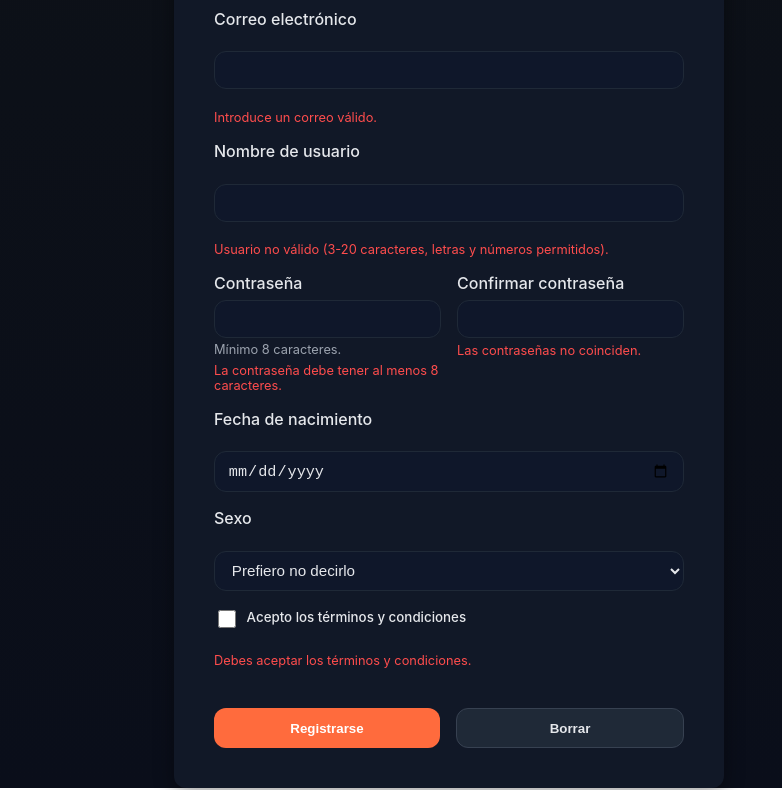
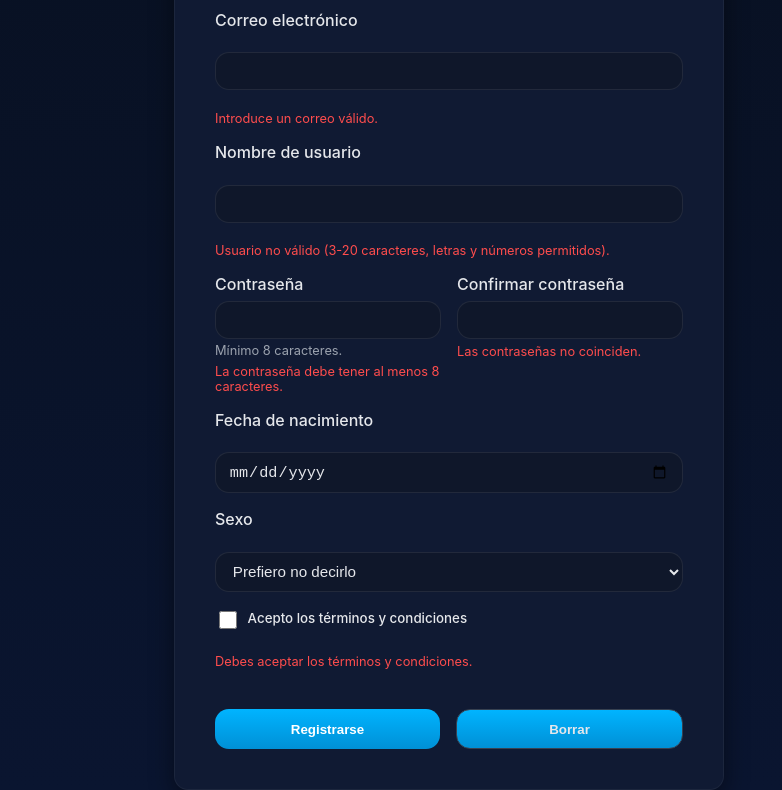
Before and after one commit to ivandiez11/TFG_DAW, a website with bundled scripts: page registro.html in a window 1280 px wide. Shown: the part 256-1046 px from the top of the page, without its empty margins (191-973 px from the left). Built offline with nearby package versions, Linux system fonts and the light colour scheme.

Commit message:
nuevo css

```diff
--- a/estilos/juego.css
+++ b/estilos/juego.css
@@ -20,21 +20,74 @@
 /* ============================================================
    BODY Y FONDO TV
    ============================================================ */
+/* 🌟 Fondo estilo Millonario sin mover el contenido */
+body {
+  position: relative;
+  overflow: hidden;
+}
+
+/* Capa animada detrás de todo */
+/* Mantener el body pero hacer el fondo fijo y siempre visible detrás de todo */
 body {
   margin: 0;
   min-height: 100vh;
   display: flex;
-  flex-direction: column;
+  justify-content: center;
   align-items: center;
+  color: var(--color-text);
+  overflow: hidden;
+  background: transparent; /* dejar transparente para que se vea el ::before */
+  position: relative;
+  padding-top: 0;
+}
 
+/* 🔵 Capa animada del fondo — fija y siempre visible */
+body::before {
+  content: "";
+  position: fixed;
+  inset: 0;
+  z-index: -1;
+  pointer-events: none;
+
+  /* Aros + luces */
   background:
-      radial-gradient(1200px 600px at 10% 10%, rgba(0,180,255,0.08), transparent 10%),
-      linear-gradient(180deg, var(--color-bg), var(--color-bg2));
+      radial-gradient(circle at center,
+        transparent 0%,
+        transparent 14%,
+        rgba(255,220,120,0.10) 15%,
+        transparent 17%,
+        transparent 29%,
+        rgba(255,220,120,0.08) 30%,
+        transparent 32%,
+        transparent 44%,
+        rgba(255,220,120,0.06) 45%,
+        transparent 47%),
 
-  color: var(--color-text);
+      radial-gradient(circle at center, rgba(80,160,255,0.35), transparent 70%),
 
-  padding-top: 140px;
+      radial-gradient(circle at 50% -10%, rgba(0,140,255,0.4), transparent 60%),
+
+      radial-gradient(circle at 50% 110%, rgba(0,80,200,0.28), transparent 70%),
+
+      radial-gradient(circle at center, #051532, #020814);
+
+  background-size: cover;
+  background-repeat: no-repeat;
+  background-position: center;
+  background-attachment: fixed;
+
+  /* Mantener una leve "respiración" de brillo pero sin rotación,
+     así el fondo se ve siempre constante y estable */
+  animation: millonario-breath 8s ease-in-out infinite;
 }
+
+/* ✨ Brillo suave */
+@keyframes millonario-breath {
+  0%   { filter: brightness(0.95) saturate(1); }
+  50%  { filter: brightness(1.08) saturate(1.05); }
+  100% { filter: brightness(0.95) saturate(1); }
+}
+
 
 /* ============================================================
    TÍTULO PRINCIPAL
--- a/estilos/login.css
+++ b/estilos/login.css
@@ -1,13 +1,13 @@
-/* ====== ESTILO LOGIN OSCURO ====== */
+/* ====== ESTILO LOGIN ADAPTADO — ESTÉTICA JUEGO ====== */
 :root {
-  --color-bg: #0a0e1a;
-  --color-bg-card: #111827;
+  --color-bg: #081020;
+  --color-bg-card: #101a33;
   --color-text: #e5e7eb;
   --color-muted: #9ca3af;
-  --color-primary: #ff6b3d;
-  --color-primary-hover: #ff845a;
-  --radius: 12px;
-  --transition: 0.3s ease;
+  --color-primary: #00b4ff;
+  --color-primary-hover: #4cd2ff;
+  --radius: 14px;
+  --transition: 0.25s ease;
   font-family: 'Inter', system-ui, sans-serif;
 }
 
@@ -17,26 +17,36 @@ body {
   display: flex;
   align-items: center;
   justify-content: center;
-  background: linear-gradient(180deg, #0d1117 0%, #0a0e1a 100%);
+  background:
+    radial-gradient(900px 400px at 20% 5%, rgba(0,180,255,0.10), transparent 40%),
+    linear-gradient(180deg, var(--color-bg), #0a1530);
   color: var(--color-text);
 }
 
 main.card {
-  background-color: var(--color-bg-card);
+  background: var(--color-bg-card);
   padding: 2.5rem;
   border-radius: var(--radius);
-  box-shadow: 0 4px 20px rgba(0, 0, 0, 0.4);
+  box-shadow: 0 8px 25px rgba(0,0,0,0.45);
+  border: 1px solid rgba(255,255,255,0.05);
   max-width: 400px;
   width: 90%;
   text-align: center;
   animation: fadeIn 0.8s ease forwards;
+  transition: var(--transition);
+}
+
+main.card:hover {
+  transform: translateY(-4px);
+  box-shadow: 0 12px 28px rgba(0,180,255,0.25);
 }
 
 h1 {
   margin-bottom: 0.5rem;
   font-size: 1.8rem;
-  font-weight: 700;
-  color: #fff;
+  font-weight: 900;
+  color: white;
+  text-shadow: 0 0 12px rgba(0,180,255,0.4);
 }
 
 .lead {
@@ -61,7 +71,7 @@ input {
   width: 100%;
   padding: 0.6rem 0.8rem;
   border-radius: var(--radius);
-  border: 1px solid #1f2937;
+  border: 1px solid rgba(255,255,255,0.08);
   background-color: #0f172a;
   color: var(--color-text);
   font-size: 0.95rem;
@@ -72,30 +82,33 @@ input:focus {
   outline: none;
   border-color: var(--color-primary);
   background-color: #1e293b;
+  box-shadow: 0 0 8px rgba(0,180,255,0.4);
 }
 
 button {
-  background-color: var(--color-primary);
+  background: linear-gradient(180deg, var(--color-primary), #0090d6);
   color: white;
-  font-weight: 600;
+  font-weight: 700;
   padding: 0.7rem 1.2rem;
   border: none;
   border-radius: var(--radius);
   cursor: pointer;
   width: 100%;
-  transition: background-color var(--transition), transform var(--transition);
+  transition: var(--transition);
 }
 
 button:hover {
-  background-color: var(--color-primary-hover);
-  transform: translateY(-1px);
+  transform: translateY(-2px);
+  background: linear-gradient(180deg, var(--color-primary-hover), #0bb8ff);
+  color: #fff;
+  box-shadow: 0 0 16px rgba(0,180,255,0.6);
 }
 
 button.show-toggle {
   width: auto;
   padding: 0.5rem 0.8rem;
   background-color: transparent;
-  color: var(--color-primary);
+  color: white;
   border: 1px solid var(--color-primary);
   font-size: 0.85rem;
   transition: all var(--transition);
--- a/estilos/registro.css
+++ b/estilos/registro.css
@@ -1,4 +1,4 @@
-/* ====== ESTILO REGISTRO - JUEGO DEL MILLÓN ====== */
+/* ====== ESTILO REGISTRO ADAPTADO — ESTÉTICA JUEGO ====== */
 
 /* Box-sizing global */
 *,
@@ -8,14 +8,14 @@
 }
 
 :root {
-  --color-bg: #0a0e1a;
-  --color-bg-card: #111827;
+  --color-bg: #081020;
+  --color-bg-card: #101a33;
   --color-text: #e5e7eb;
   --color-muted: #9ca3af;
-  --color-primary: #ff6b3d;
-  --color-primary-hover: #ff845a;
-  --radius: 12px;
-  --transition: 0.3s ease;
+  --color-primary: #00b4ff;
+  --color-primary-hover: #4cd2ff;
+  --radius: 14px;
+  --transition: 0.25s ease;
   font-family: 'Inter', system-ui, sans-serif;
 }
 
@@ -25,26 +25,36 @@ body {
   display: flex;
   align-items: center;
   justify-content: center;
-  background: linear-gradient(180deg, #0d1117 0%, #0a0e1a 100%);
+  background:
+    radial-gradient(900px 400px at 20% 5%, rgba(0,180,255,0.10), transparent 40%),
+    linear-gradient(180deg, var(--color-bg), #0a1530);
   color: var(--color-text);
 }
 
 main.card {
-  background-color: var(--color-bg-card);
+  background: var(--color-bg-card);
   padding: 2.5rem;
   border-radius: var(--radius);
-  box-shadow: 0 4px 20px rgba(0, 0, 0, 0.4);
+  box-shadow: 0 8px 25px rgba(0,0,0,0.45);
+  border: 1px solid rgba(255,255,255,0.05);
   max-width: 550px;
   width: 90%;
   animation: fadeIn 0.8s ease forwards;
+  transition: var(--transition);
+}
+
+main.card:hover {
+  transform: translateY(-4px);
+  box-shadow: 0 12px 28px rgba(0,180,255,0.25);
 }
 
 h1 {
   margin-bottom: 0.5rem;
   font-size: 1.9rem;
-  font-weight: 700;
+  font-weight: 900;
   text-align: center;
-  color: #fff;
+  color: white;
+  text-shadow: 0 0 12px rgba(0,180,255,0.4);
 }
 
 .lead {
@@ -64,6 +74,7 @@ label {
   display: block;
   font-weight: 500;
   margin-bottom: 0.4rem;
+  color: var(--color-text);
 }
 
 input,
@@ -71,7 +82,7 @@ select {
   width: 100%;
   padding: 0.6rem 0.8rem;
   border-radius: var(--radius);
-  border: 1px solid #1f2937;
+  border: 1px solid rgba(255,255,255,0.08);
   background-color: #0f172a;
   color: var(--color-text);
   font-size: 0.95rem;
@@ -83,6 +94,7 @@ select:focus {
   outline: none;
   border-color: var(--color-primary);
   background-color: #1e293b;
+  box-shadow: 0 0 8px rgba(0,180,255,0.4);
 }
 
 /* ROWS FLEX */
@@ -116,12 +128,12 @@ select:invalid ~ .error {
 
 .terms {
   display: flex;
-  align-items: flex-start; /* Alinea el checkbox con la parte superior del texto */
+  align-items: flex-start;
   gap: 0.5rem;
 }
 
 .terms input[type="checkbox"] {
-  margin-top: 0.2rem; /* Ajusta según se vea */
+  margin-top: 0.2rem;
   flex-shrink: 0;
   width: 1.1rem;
   height: 1.1rem;
@@ -142,18 +154,19 @@ select:invalid ~ .error {
 .btn {
   flex: 1;
   padding: 0.7rem 1rem;
-  background-color: var(--color-primary);
+  background: linear-gradient(180deg, var(--color-primary), #0090d6);
   color: white;
-  font-weight: 600;
+  font-weight: 700;
   border: none;
   border-radius: var(--radius);
   cursor: pointer;
-  transition: background-color var(--transition), transform var(--transition);
+  transition: var(--transition);
 }
 
 .btn:hover {
-  background-color: var(--color-primary-hover);
-  transform: translateY(-1px);
+  transform: translateY(-2px);
+  background: linear-gradient(180deg, var(--color-primary-hover), #0bb8ff);
+  box-shadow: 0 0 16px rgba(0,180,255,0.6);
 }
 
 .btn.secondary {
```
Also changed, not shown: index.html (+1 -0 lines).
